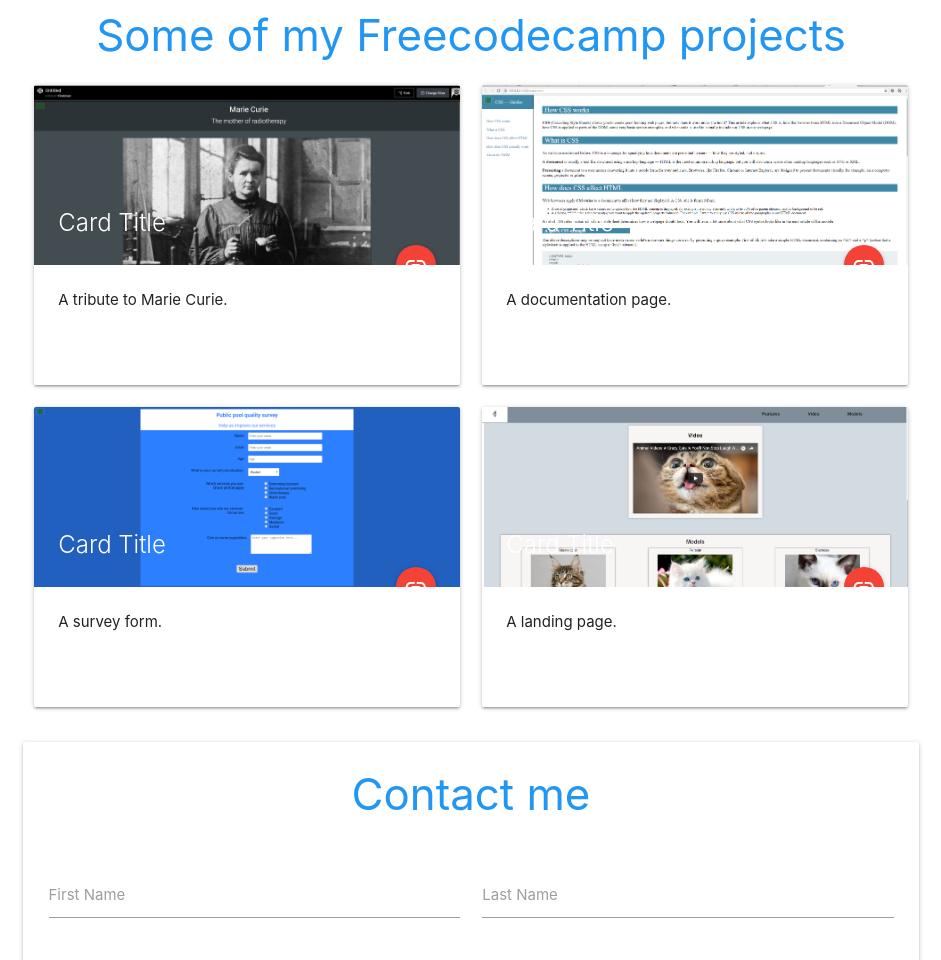
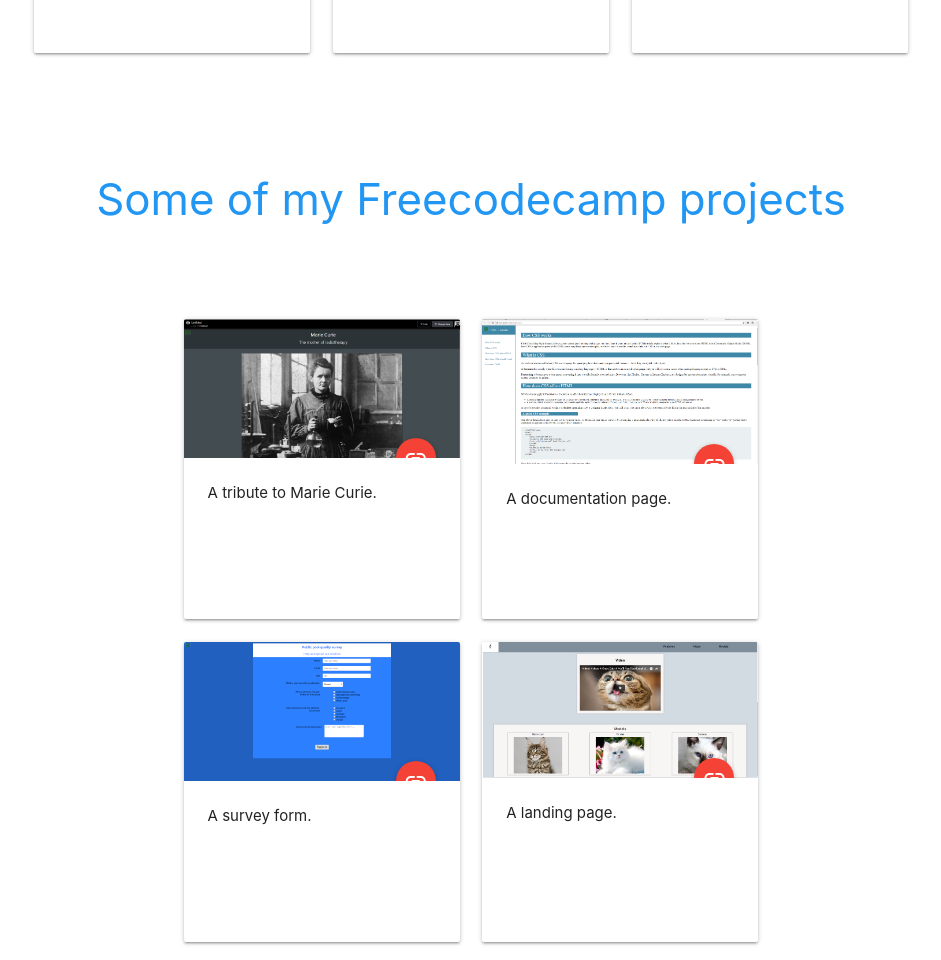
Before and after one commit to Kindsman/Portfolio, a plain HTML site: page index.html in a window 1280 px wide. Shown: the part 1400-2360 px from the top of the page, without its empty margins (169-1110 px from the left). Drawn offline with nearby package versions, Linux system fonts and the light colour scheme; files whose address does not match are found by name.

Commit message:
maybe finished
maybe finished

```diff
--- a/index.html
+++ b/index.html
@@ -88,7 +88,7 @@
             <div class="row">
                 <div class="col s12 m12 l12">
                     <br>
-                        <h3 class="center">A bit about me</h3>
+                        <h3 class="center margin">A bit about me</h3>
                 </div>
                 <div class="col s12 m8 offset-m2 l4">
                     <div class="card medium">
@@ -134,14 +134,15 @@
 
             <div class="row">
                 <div class="col s12 m12 l12 ">
-                    <br>
-                    <h3 class="center-align">Some of my Freecodecamp projects</h3>
+
+                    <h3 class="center-align margin">Some of my Freecodecamp projects</h3>
+
                 </div>
-                <div class="col s12 m6 l6">
+                <div class="col s12 m8 offset-m2 l4 offset-l2">
                   <div class="card project-tile small">
                     <div class="card-image ">
                       <img src="img/curie.png">
-                      <span class="card-title">Card Title</span>
+
                       <a href="https://codepen.io/kindsman/full/eKaVxP/" target="_blank"    class="btn-floating halfway-fab waves-effect waves-light red" id="profile-link"><i class="material-icons">link</i></a>
                     </div>
                     <div class="card-content">
@@ -149,11 +150,11 @@
                     </div>
                   </div>
                 </div>
-                <div class="col s12 m6 l6">
+                <div class="col s12 m8 offset-m2 l4 ">
                     <div class="card project-tile small">
                       <div class="card-image">
                         <img src="img/documentation.png">
-                        <span class="card-title">Card Title</span>
+
                         <a href="https://codepen.io/kindsman/full/WKNggK/" target="_blank"    class="btn-floating halfway-fab waves-effect waves-light red"><i class="material-icons">link</i></a>
                       </div>
                       <div class="card-content">
@@ -161,11 +162,11 @@
                       </div>
                     </div>
                   </div>
-                  <div class="col s12 m6 l6">
+                  <div class="col s12 m8 offset-m2 l4 offset-l2">
                     <div class="card project-tile small">
                       <div class="card-image">
                         <img src="img/Survey.png">
-                        <span class="card-title">Card Title</span>
+
                         <a href="https://codepen.io/kindsman/full/wXLVVV/" target="_blank"    class="btn-floating halfway-fab waves-effect waves-light red"><i class="material-icons">link</i></a>
                       </div>
                       <div class="card-content">
@@ -173,11 +174,11 @@
                       </div>
                     </div>
                   </div>
-                  <div class="col s12 m6 l6">
+                  <div class="col s12 m8 offset-m2 l4 ">
                     <div class="card project-tile small">
                       <div class="card-image">
                         <img src="img/LandingPage.png">
-                        <span class="card-title">Card Title</span>
+
                         <a href="https://codepen.io/kindsman/full/oMvVGO/" target="_blank"    class="btn-floating halfway-fab waves-effect waves-light red"><i class="material-icons">link</i></a>
                       </div>
                       <div class="card-content">
@@ -187,7 +188,8 @@
                   </div>
               </div>
         </section>
-
+        <br>
+        <br>
         <section id="contacts">
             <div class="col s12 m8 offset-m2 l4">
                 <div class="card medium">
@@ -221,7 +223,10 @@
                         </form>
                 </div>
             </div>
+            <br>
+            <br>
         </section>
+
     </div>
 
     <script src="https://ajax.googleapis.com/ajax/libs/jquery/3.3.1/jquery.min.js"></script>
--- a/style.css
+++ b/style.css
@@ -34,7 +34,10 @@
     background-color: rgba(0,0,0,0.1) !important;
 }
 
-
+.margin{
+    margin-top: 2em;
+    margin-bottom: 2em;
+}
 .brandlogo-blue{
     color: #2196f3;
     position: absolute;
```
